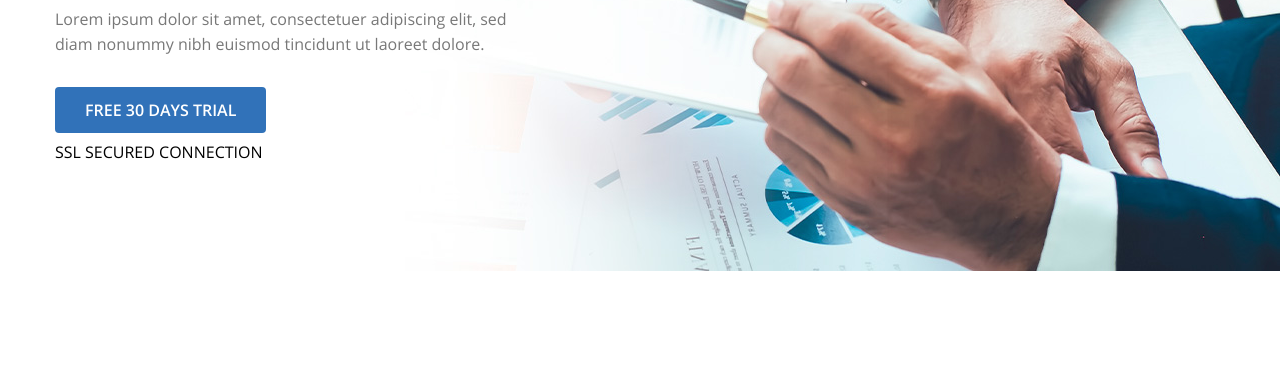
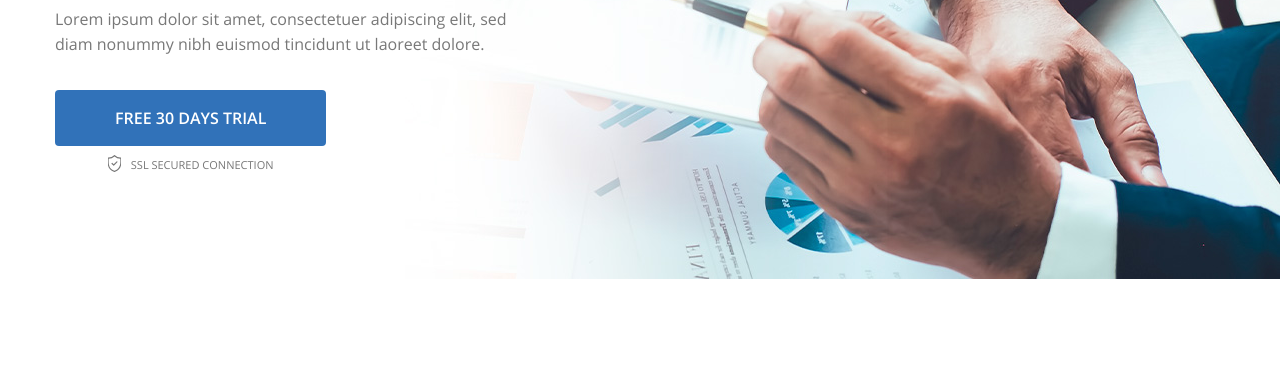
Before and after one commit to zusmanzus/lionic, a plain HTML site: page index.html in a window 1280 px wide. Shown: the part 409-800 px from the top of the page. Drawn offline with Linux system fonts and the light colour scheme.

Commit message:
first section styles

```diff
--- a/css/style.css
+++ b/css/style.css
@@ -69,6 +69,10 @@ html {
   cursor: pointer;
 }
 
+.btn.btn-big {
+  padding: 20px 60px;;
+}
+
 .text-center {
   text-align: center;
 }
@@ -137,15 +141,37 @@ html {
   color: #1c1c1c;
 }
 
+.section-hero-action {
+  display: inline-block;
+}
+
 .section-hero-description {
-  margin-bottom: 30px;
+  margin-bottom: 33px;
   font-size: 16px;
   line-height: 25px;
   color: #787878;
 }
 
 .section-hero-btn-description {
+  display: flex;
+  align-items: center;
+  justify-content: center;
   margin-top: 10px;
+  font-size: 11px;
+  line-height: 1;
+  text-transform: uppercase;
+  text-align-last: center;
+  color: #787878;
+}
+
+.section-hero-ssl-icon {
+  display: inline-block;
+  width: 13px;
+  height: 17px;
+  margin-right: 10px;
+  background: url(../img/Shield-icon.svg) center center no-repeat transparent;
+  block-size: contain;
+  transform: translateY(-1px);
 }
 
 /* What we do  */
--- a/index.html
+++ b/index.html
@@ -54,12 +54,14 @@
           <p class="section-hero-description">
             Lorem ipsum dolor sit amet, consectetuer adipiscing elit, sed diam nonummy nibh euismod tincidunt ut laoreet dolore.
           </p>
-          <a href="" class="btn">
-            FREE 30 DAYS TRIAL
-          </a>
-          <div class="section-hero-btn-description">
-            <span class="section-hero-ssl-icon"></span>
-            SSL SECURED CONNECTION
+          <div class="section-hero-action">
+            <a href="" class="btn btn-big">
+              FREE 30 DAYS TRIAL
+            </a>
+            <div class="section-hero-btn-description">
+              <span class="section-hero-ssl-icon"></span>
+              SSL SECURED CONNECTION
+            </div>
           </div>
         </div>
       </div>
```
Also changed, not shown: 1 other file.
